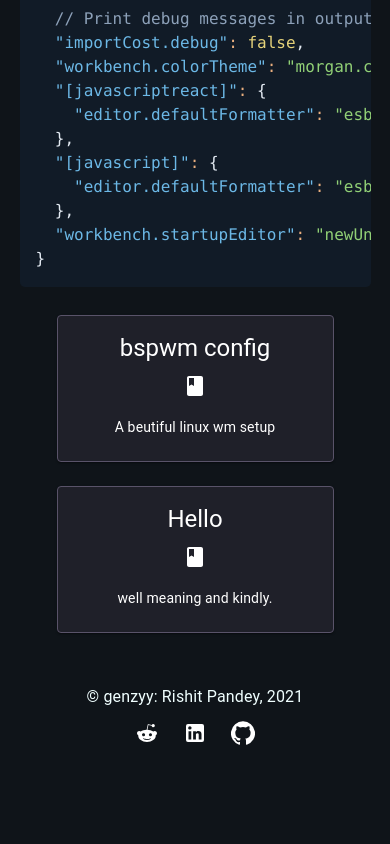
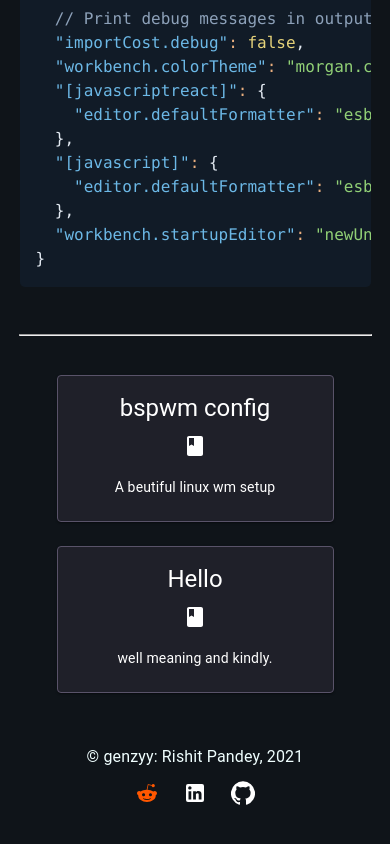
Before and after one commit to genzyy/genzyy_blogs, a React (Create React App) app: page /vscode_setup in a window 390 px wide. Shown: the part 3991-4835 px from the top of the page. Before the commit the page ends 4781 px from the top, so only its background shows below. Built offline with nearby package versions, Linux system fonts and the light colour scheme.

Commit message:
better footer styling

```diff
--- a/src/App.js
+++ b/src/App.js
@@ -30,6 +30,7 @@ function App() {
           <Route exact path='/bspwm_config'>
             <ProgressBar />
             <BSPWM />
+            <Recommended />
             <Footer />
           </Route>
         </Switch>
--- a/src/BlogPage.css
+++ b/src/BlogPage.css
@@ -77,6 +77,13 @@ h1 {
   list-style-type: lower-greek;
 }
 
+.seperation {
+  width: 60%;
+  margin-top: 3%;
+  margin-bottom: 3%;
+  color: #98c379;
+}
+
 @media only screen and (max-width: 600px) {
   .rmd h1 {
     text-align: center;
@@ -87,4 +94,11 @@ h1 {
   .rmd {
     padding: 0px 15px;
   }
+
+  .seperation {
+    width: 90%;
+    margin-top: 10%;
+    margin-bottom: 10%;
+    color: #98c379;
+  }
 }
--- a/src/components/Footer.js
+++ b/src/components/Footer.js
@@ -38,7 +38,7 @@ const Footer = () => {
           <Grid item>
             <a
               href='www.reddit.com'
-              style={{ color: '#ffffff' }}
+              style={{ color: '#FF5700' }}
               target='_blank'
             >
               <RedditIcon />
--- a/src/components/Pages/VscodeSetup.js
+++ b/src/components/Pages/VscodeSetup.js
@@ -58,6 +58,7 @@ const VscodeSetup = ({ title }) => {
       >
         <ReactMarkdown renderers={renderers} className='rmd' source={text} />
       </Grid>
+      <hr className='seperation' />
     </>
   );
 };
```
